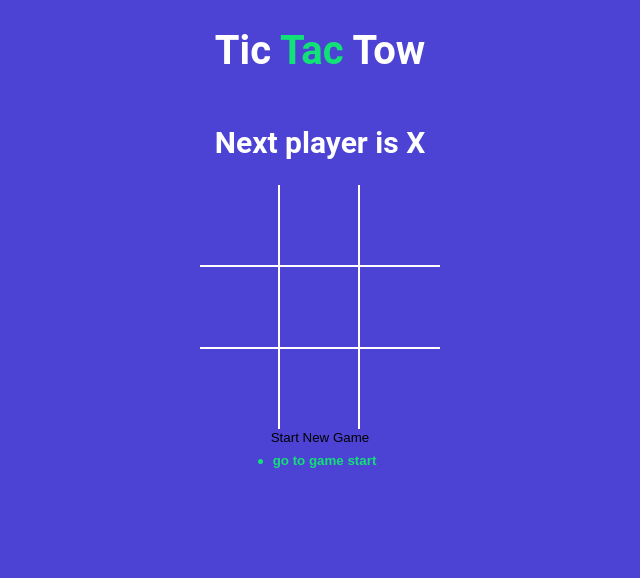
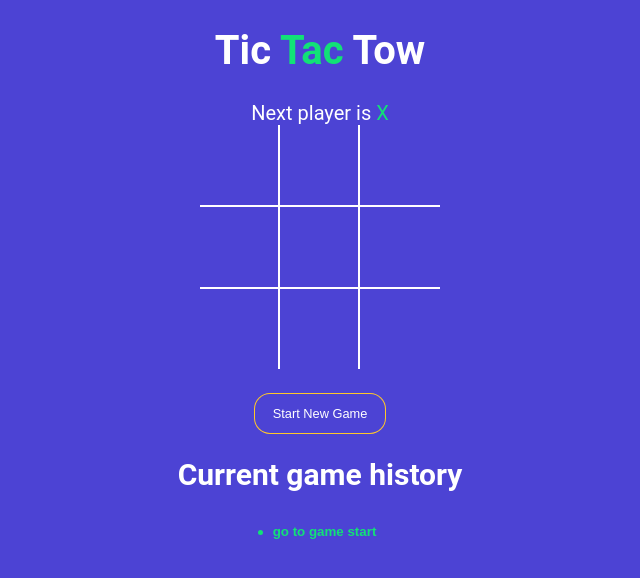
Before and after one commit to Dhalisuman001/Tic-Tac-Tow, a React (Vite) app: page / in a window 1280 px wide. Shown: the top 578 px of the page, without its empty margins (320-960 px from the left). Built offline with nearby package versions, Linux system fonts and the light colour scheme.

Commit message:
style entire app

```diff
--- a/src/App.jsx
+++ b/src/App.jsx
@@ -41,7 +41,7 @@ const App = () => {
   };
 
   return (
-    <div className="app">
+    <div className="app bg-bolls">
       <h1>
         Tic <span className="text-green">Tac</span> Tow
       </h1>
@@ -52,9 +52,14 @@ const App = () => {
         winningSquares={winningSquares}
       />
 
-      <button type="button" onClick={newGame}>
+      <button
+        type="button"
+        onClick={newGame}
+        className={`btn-reset ${winner ? 'active' : ''}`}
+      >
         Start New Game
       </button>
+      <h2 style={{ fonWeight: 'normal' }}>Current game history</h2>
       <History history={history} moveTo={moveTo} currentMove={currentMove} />
     </div>
   );
--- a/src/components/Square.jsx
+++ b/src/components/Square.jsx
@@ -4,8 +4,10 @@ const Square = ({ value, onClick, isWinningCombo }) => {
   return (
     <button
       type="button"
-      className="square"
       onClick={onClick}
+      className={`square ${isWinningCombo ? 'wiining' : ''} ${
+        value === 'X' ? 'text-green' : 'text-orange'
+      }`}
       style={{ fontWeight: isWinningCombo ? 'bold' : 'normal' }}
     >
       {value}
--- a/src/components/StatusMessage.jsx
+++ b/src/components/StatusMessage.jsx
@@ -3,13 +3,32 @@ import React from 'react';
 const StatusMessage = ({ winner, current }) => {
   const noMovesLeft = current.board.every(el => el !== null);
   return (
-    <h2>
-      {winner && `Winner is ${winner}`}
-      {!winner &&
-        !noMovesLeft &&
-        `Next player is  ${current.isNext ? 'X' : 'O'}`}
-      {!winner && noMovesLeft && 'X and O tied'}
-    </h2>
+    <div className="statuas-message">
+      {winner && (
+        <>
+          Winner is{' '}
+          <span className={winner === 'X' ? 'text-green' : 'text-orange'}>
+            {winner}
+          </span>
+        </>
+      )}
+      {!winner && !noMovesLeft && (
+        <>
+          Next player is{' '}
+          <span className={current.isNext ? 'text-green' : 'text-orange'}>
+            {current.isNext ? 'X' : 'O'}
+          </span>
+        </>
+      )}
+
+      {!winner && noMovesLeft && (
+        <>
+          {' '}
+          <span className="text-green">X</span> and{' '}
+          <span className="text-orange"> O</span> Tied
+        </>
+      )}
+    </div>
   );
 };
 
```
